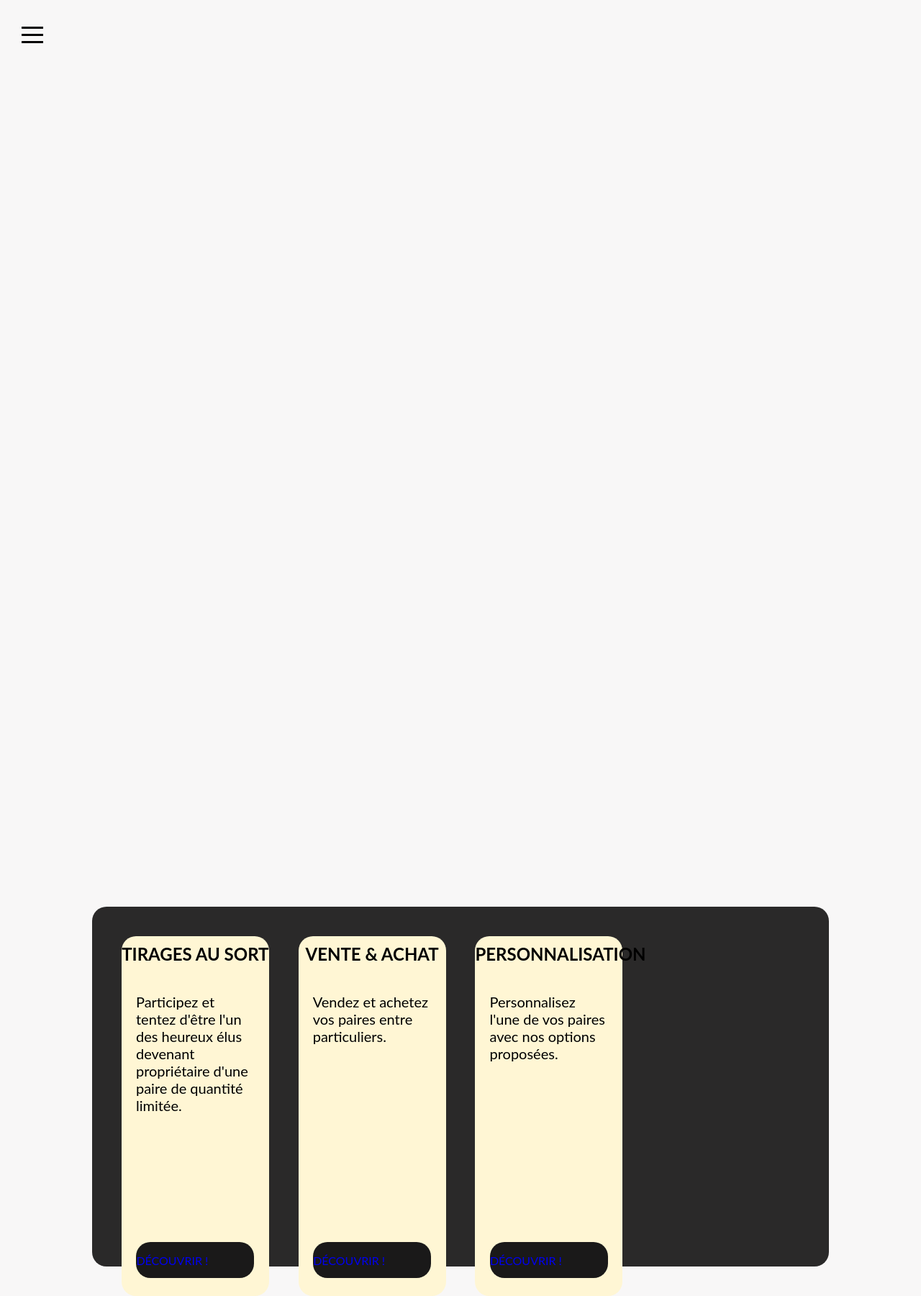
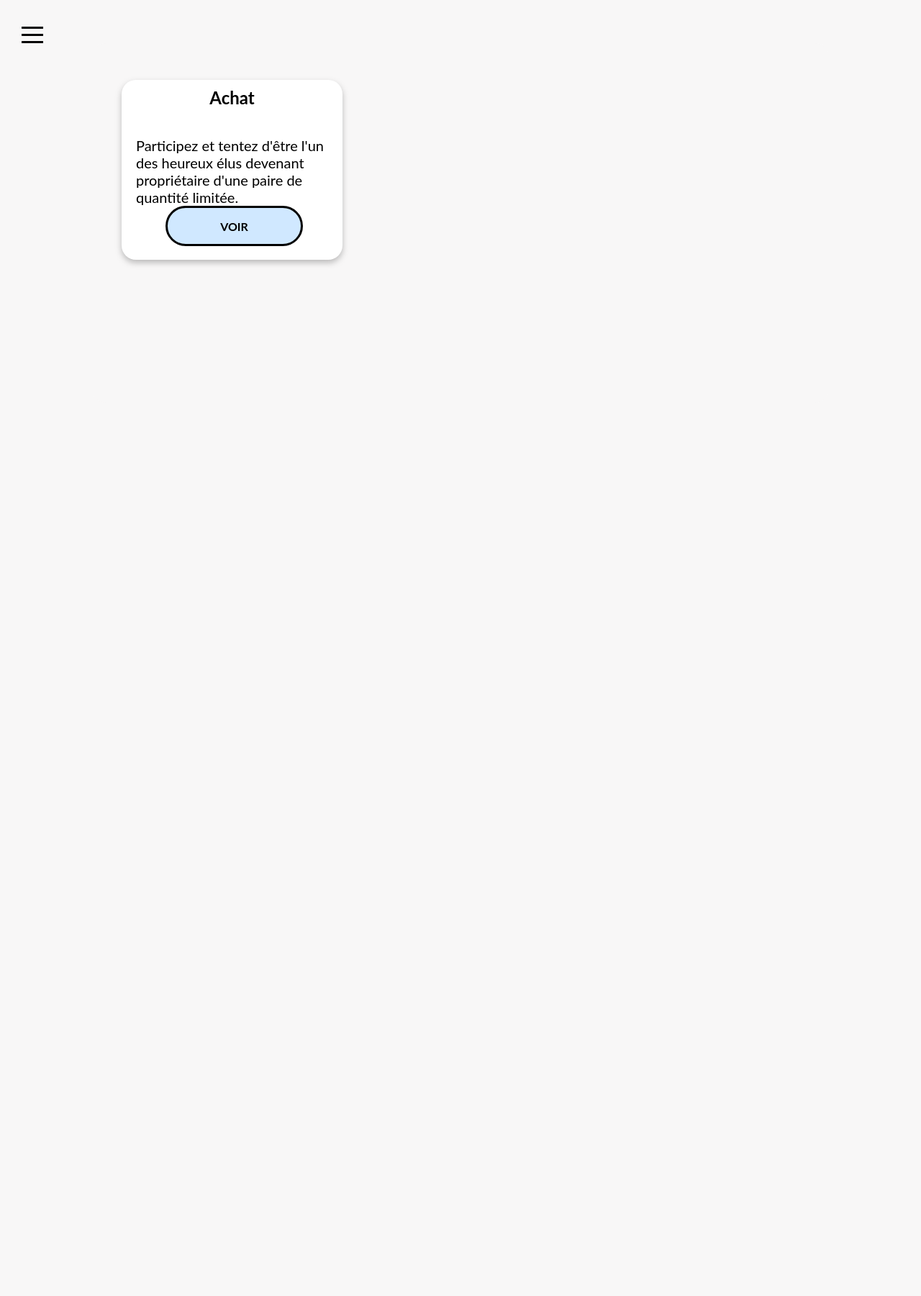
Before and after one commit to FelixPerso/ProjetWebPHP_commerce_equitable, a PHP site: page / in a window 1280 px wide. Shown: the whole page at 72% size. After the commit the page ends 369 px from the top, so only its background shows below. Run offline with PHP 8.4, Linux system fonts and the light colour scheme; some libraries are stand-ins or nearby versions.

Commit message:
MaJ Projet PHP

```diff
--- a/assets/css/header.css
+++ b/assets/css/header.css
@@ -16,6 +16,12 @@
 /*****************************/
 /*        MENU BURGER        */
 /*****************************/
+
+.menu-burger {
+
+    z-index: 7;
+}
+
 
 ul {
 
@@ -67,7 +73,7 @@ ul {
     position: absolute;
     left: 30px;
     top: 30px;
-    z-index: 20;
+    z-index: 7;
     cursor: pointer;
 
 }
--- a/assets/css/main.css
+++ b/assets/css/main.css
@@ -1,4 +1,4 @@
-body, header, html {
+body, header, html, .site {
 
     margin: 0;
     padding: 0;
@@ -15,7 +15,6 @@ body {
 h3 {
 
     color: #000;
-    font-family: Lato;
     font-size: 18pt;
     text-align: center;
     margin-top: 10px;
@@ -24,7 +23,6 @@ h3 {
 .grand-rectangle1 .phrases {
 
     color: #000;
-    font-family: Lato;
     font-size: 15pt;
     text-align: left;
     margin-top: 40px;
@@ -34,96 +32,57 @@ h3 {
 
 .grand-rectangle1 {
 
+    z-index: -1;
     position: relative;
     grid-column-start: body1;
     grid-column-end: body2;
-    top: 1200px;
     width: 80%;
     height: 500px;
     margin-left: 10%;
     margin-right: 10%;
     border-radius: 20px;
-    background: #2A2929;
+    background: #F8F7F7;
 }
 
 
 .rectangle1 {
 
-    font-family: Lato;
     position: absolute;
     grid-column-start: body1;
     grid-column-end: body2;
-    margin-top: 4%;
+    margin-top: 5%;
     margin-left: 4%;
     margin-right: 4%;
-    width: 20%;
-    height: 500px;
+    width: 30%;
+    height: 50%;
     border-radius: 20px;
-    background: #FFF6D4;
+    background: #FFFFFF;
+    filter: drop-shadow(0px 4px 4px rgba(0, 0, 0, 0.25));
 }
 
 .rectangle1 .bouton {
 
     position: absolute;
-    width: 80%;
+    width: 60%;
     height: 50px;
-    border-radius: 20px;
-    background-color: #1A1919;
-    top: 85%;
-    margin-left: 10%;
-    margin-right: 10%;
+    top: 70%;
+    margin-left: 20%;
+    margin-right: 20%;
+    font-weight: bold;
+    background: rgba(104, 182, 253, 0.3095);
+    border: 3px solid #000000;
+    border-radius: 100px;
 }
 
-.rectangle2 {
 
-    font-family: Lato;
-    position: absolute;
-    grid-column-start: body1;
-    grid-column-end: body2;
-    margin-top: 4%;
-    margin-left: 28%;
-    margin-right: 4%;
-    width: 20%;
-    height: 500px;
-    border-radius: 20px;
-    background: #FFF6D4;
+.rectangle1 .bouton:hover, .rectangle2 .bouton:hover, .rectangle3 .bouton:hover {
+
+    background: rgba(120, 182, 253, 0.3095);
 }
 
-.rectangle2 .bouton {
 
-    position: absolute;
-    width: 80%;
-    height: 50px;
-    border-radius: 20px;
-    background-color: #1A1919;
-    top: 85%;
-    margin-left: 10%;
-    margin-right: 10%;
+.rectangle1 p, .rectangle2 p, .rectangle3 p {
+
+    color: #000;
+    text-align: center;
 }
-
-.rectangle3 {
-
-    font-family: Lato;
-    position: absolute;
-    grid-column-start: body1;
-    grid-column-end: body2;
-    margin-top: 4%;
-    margin-left: 52%;
-    margin-right: 4%;
-    width: 20%;
-    height: 500px;
-    border-radius: 20px;
-    background: #FFF6D4;
-}
-
-.rectangle3 .bouton {
-
-    position: absolute;
-    width: 80%;
-    height: 50px;
-    border-radius: 20px;
-    background-color: #1A1919;
-    top: 85%;
-    margin-left: 10%;
-    margin-right: 10%;
-}
--- a/index.php
+++ b/index.php
@@ -1,3 +1,4 @@
+<!DOCTYPE html>
 <html lang="fr">
 <head>
     <meta charset='utf-8'>
@@ -11,6 +12,7 @@
             <div class="rect-fond">
 
             </div>
+            <div class="menu-burger">
                 <div class="bouton-burger">
                     <div class="barre"></div>
                     <div class="barre"></div>
@@ -23,32 +25,15 @@
                         <li class="items"><a href="./pages/profil.php" class="profil">Mon profil</a></li>
                     </ul>
                 </div>
+            </div>
         </header>
         <div class="grand-rectangle1">
             <div class="rectangle1">
-                <h3>TIRAGES AU SORT</h3>
+                <h3>Achat</h3>
                 <p class="phrases">Participez et tentez d'être l'un des heureux élus devenant propriétaire d'une paire de quantité limitée.</p>
-                <a href="./pages/services/tirages/tirages.html">
+                <a href="./pages/achat.php">
                     <div class="bouton">
-                        <p>DÉCOUVRIR !</p>
-                    </div>
-                </a>
-            </div>
-            <div class="rectangle2">
-                <h3>VENTE & ACHAT</h3>
-                <p class="phrases">Vendez et achetez vos paires entre particuliers.</p>
-                <a href="./pages/services/vente-achat/vente-achat.html">
-                    <div class="bouton">
-                        <p>DÉCOUVRIR !</p>
-                    </div>
-                </a>
-            </div>
-            <div class="rectangle3">
-                <h3>PERSONNALISATION</h3>
-                <p class="phrases">Personnalisez l'une de vos paires avec nos options proposées.</p>
-                <a href="./pages/services/personnalisation.html">
-                    <div class="bouton">
-                        <p>DÉCOUVRIR !</p>
+                        <p>VOIR</p>
                     </div>
                 </a>
             </div>
--- a/pages/achat.php
+++ b/pages/achat.php
@@ -1,3 +1,4 @@
+<!DOCTYPE html>
 <html lang="fr">
 <head>
     <meta charset='utf-8'>
--- a/pages/profil.php
+++ b/pages/profil.php
@@ -1,3 +1,4 @@
+<!DOCTYPE html>
 <html lang="fr">
 <head>
     <meta charset='utf-8'>
--- a/pages/vente.php
+++ b/pages/vente.php
@@ -1,3 +1,4 @@
+<!DOCTYPE html>
 <html lang="fr">
 <head>
     <meta charset='utf-8'>
```
Lines whose indentation alone changed are shown as unchanged.
